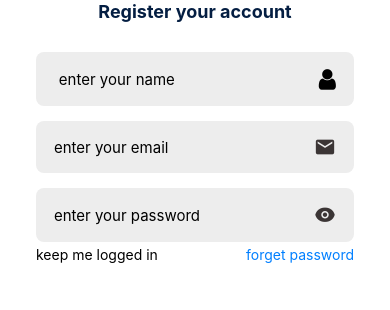
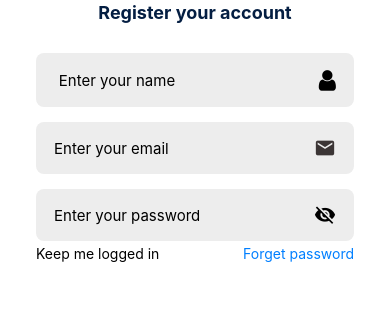
Before and after one commit to krishnan-k/reactnative, a React Native app: screen /Register in a window 390 px wide. Shown: the part 304-614 px from the top of the page. Built offline with nearby package versions, Linux system fonts and the light colour scheme.

Commit message:
26/08/2024 password validation

```diff
--- a/package.json
+++ b/package.json
@@ -9,6 +9,7 @@
     "web": "expo start --web"
   },
   "dependencies": {
+    "@expo/vector-icons": "^14.0.2",
     "@react-navigation/bottom-tabs": "^6.6.1",
     "@react-navigation/native": "^6.1.18",
     "@react-navigation/native-stack": "^6.11.0",
--- a/screen/LoginScreen.js
+++ b/screen/LoginScreen.js
@@ -1,12 +1,43 @@
 import { Image, KeyboardAvoidingView, Pressable, StyleSheet, Text, TextInput, View } from 'react-native'
 import React, { useState } from 'react'
 import MaterialIcons from '@expo/vector-icons/MaterialIcons';
-import AntDesign from '@expo/vector-icons/AntDesign';
 import { useNavigation } from '@react-navigation/native';
+import { MaterialCommunityIcons } from '@expo/vector-icons';
 const LoginScreen = () => {
     const [email, setEmail] = useState('');
     const [password, setPassword] = useState('');
     const navigation = useNavigation();
+    const [showPassword, setShowPassword] = useState(false);
+    const [passwordValid, setPasswordValid] = useState([]);
+    const passwordToggle = () => {
+        setShowPassword(!showPassword)
+    }
+    const [error,setErrors] = useState([]);
+    const passwordValidation = (inputText) =>{
+        const validationError = [];
+        if(inputText.length < 8){
+            validationError.push('Password must be at least 8 characters long.');
+            setPasswordValid('');
+        }
+        else {
+            setPasswordValid('Password is good');
+        }
+        setErrors(validationError);
+        return validationError.length === 0;
+    }
+
+    const handlePasswordChange = (inputText) =>{
+        setPassword(inputText);
+        passwordValidation(inputText)
+    }
+    const handleSubmit = () =>{
+        if(passwordValidation(password)){
+            alert('Password is valid');
+        }
+        else{
+            alert('Please correct the errors in the form.');
+        }
+    }
     return (
         <View style={styles.body}>
             <View style={{ alignItems: "center" }}>
@@ -21,32 +52,44 @@ const LoginScreen = () => {
                 <View style={styles.bodyArea}>
                     <View style={styles.areaStyle}>
                         <MaterialIcons name="email" size={22} color="#3b3535" />
-                        <TextInput value={email} style={{ fontSize: email ? 15 : 15, width: 250 }}
-                            placeholder='enter your email'
+                        <TextInput style={{ fontSize: email ? 15 : 15, width: 250 }}
+                            placeholder='Enter your email'
                         />
                     </View>
                 </View>
                 <View style={styles.ps}>
                     <View style={styles.areaStyle}>
-                        <AntDesign name="eye" size={22} color="#3b3535" />
-                        <TextInput style={{ fontSize: password ? 15 : 15, width: 250 }}
-                            placeholder='enter your password'
+                        <MaterialCommunityIcons size={22} name={showPassword ? 'eye' : 'eye-off'}
+                            onPress={passwordToggle}
+                        />
+                        <TextInput value={password}
+                            secureTextEntry={!showPassword}
+                            onChangeText={handlePasswordChange}
+                            style={{ fontSize: password ? 15 : 15, width: 250 }}
+                            placeholder='Enter your password'
+                            validatePassword
                         />
                     </View>
                 </View>
+                {error.map((error, index) =>(
+                    <Text key={index} style={{ color: 'red' }}>{error}</Text>
+                ))}
+                <Text style={{ color: 'green' }}>{passwordValid}</Text>
                 <View style={{ flexDirection: "row", justifyContent: "space-between", marginTop: 4 }}>
-                    <Text>keep me logged in</Text>
-                    <Text style={styles.forget}>forget password</Text>
+                    <Text>Keep me logged in</Text>
+                    <Text style={styles.forget}>Forget password</Text>
                 </View>
 
-                <Pressable style={styles.button}>
+                <Pressable style={styles.button}
+                onPress={handleSubmit}
+                >
                     <Text style={styles.buttonText}>Login</Text>
                 </Pressable>
 
                 <View style={styles.buttonRegister}>
                     <Text>Don't have an account?</Text>
                     <Pressable style={styles.registerButton} onPress={() => navigation.navigate("Register")}>
-                        <Text>Sign Up</Text>
+                        <Text> Sign Up</Text>
                     </Pressable>
                 </View>
 
--- a/screen/RegisterScreen.js
+++ b/screen/RegisterScreen.js
@@ -4,11 +4,37 @@ import { useNavigation } from '@react-navigation/native';
 import FontAwesome from '@expo/vector-icons/FontAwesome';
 import MaterialIcons from '@expo/vector-icons/MaterialIcons';
 import AntDesign from '@expo/vector-icons/AntDesign';
+import { MaterialCommunityIcons } from '@expo/vector-icons';
 
 const RegisterScreen = () => {
   const [email, setEmail] = useState('');
   const [password, setPassword] = useState('');
   const navigation = useNavigation();
+  const [showPassword, setHidePassword] = useState(false);
+  const [errors, setErrors] = useState([]);
+
+  const passwordValidation = (inputText) => {
+    const validationError = []
+    if (inputText.length < 8) {
+      validationError.push("Password must be at least 8 characters")
+    }
+    setErrors(validationError);
+    return validationError.length === 0;
+  }
+
+  const handlePasswordChange = (inputText) =>{
+    setPassword(inputText)
+    passwordValidation(inputText)
+  }
+
+  const handleSubmit = () =>{
+    if(passwordValidation(password)){
+      alert('Password is valid');
+    }
+    else{
+      alert('Please correct the errors in the form.');
+    }
+  }
   return (
     <View style={styles.body}>
       <View style={{ alignItems: "center" }}>
@@ -23,8 +49,8 @@ const RegisterScreen = () => {
         <View style={styles.bodyArea}>
           <View style={styles.areaStyle}>
             <FontAwesome name="user" size={24} color="black" />
-            <TextInput  style={{ fontSize: email ? 15 : 15, width: 250 }}
-              placeholder='enter your name'
+            <TextInput style={{ fontSize: email ? 15 : 15, width: 250 }}
+              placeholder='Enter your name'
             />
           </View>
         </View>
@@ -32,28 +58,37 @@ const RegisterScreen = () => {
           <View style={styles.areaStyle}>
             <MaterialIcons name="email" size={22} color="#3b3535" />
             <TextInput style={{ fontSize: email ? 15 : 15, width: 250 }}
-              placeholder='enter your email'
+              placeholder='Enter your email'
             />
           </View>
         </View>
         <View style={styles.bodyRegister}>
           <View style={styles.areaStyle}>
-            <AntDesign name="eye" size={22} color="#3b3535" />
-            <TextInput style={{ fontSize: email ? 15 : 15, width: 250 }}
-              placeholder='enter your password'
+            <MaterialCommunityIcons size={22} name={showPassword ? 'eye' : 'eye-off'}
+              onPress={() => setHidePassword(!showPassword)}
+            />
+            <TextInput
+              value={password}
+              onChangeText={handlePasswordChange}
+              secureTextEntry={!showPassword}
+              style={{ fontSize: email ? 15 : 15, width: 250 }}
+              placeholder='Enter your password'
             />
           </View>
+          {errors.length > 0 && errors.map((error,index) => (
+            <Text key={index} style={{ color: 'red' }}>{error}</Text>
+          ))}
           <View style={{ flexDirection: "row", justifyContent: "space-between", marginTop: 4 }}>
-            <Text>keep me logged in</Text>
-            <Text style={styles.forget}>forget password</Text>
+            <Text>Keep me logged in</Text>
+            <Text style={styles.forget}>Forget password</Text>
           </View>
-          <Pressable style={styles.button}>
+          <Pressable style={styles.button} onPress={handleSubmit}>
             <Text style={styles.buttonText}>Login</Text>
           </Pressable>
           <View style={styles.buttonRegister}>
             <Text>Already have an accout?</Text>
             <Pressable style={styles.registerButton} onPress={() => navigation.navigate("Login")}>
-              <Text>Sign in</Text>
+              <Text> Sign in</Text>
             </Pressable>
           </View>
 
```
Also changed, not shown: 1 other file (tests, documents, lock files or other folders).
